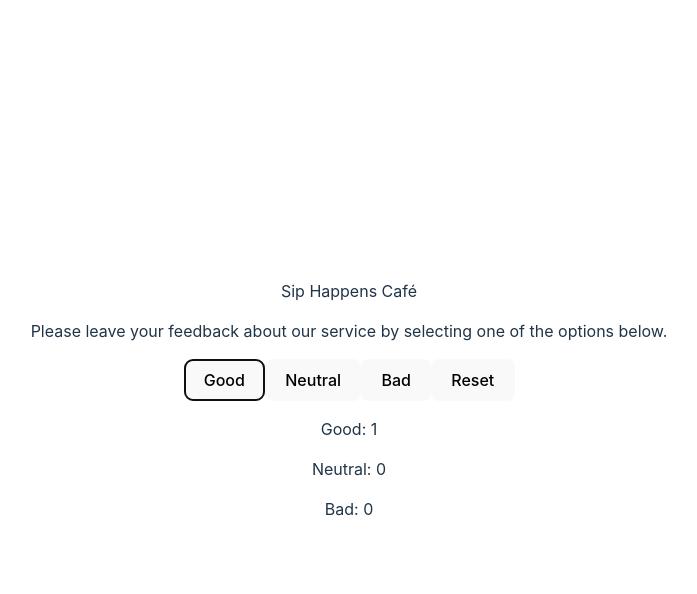
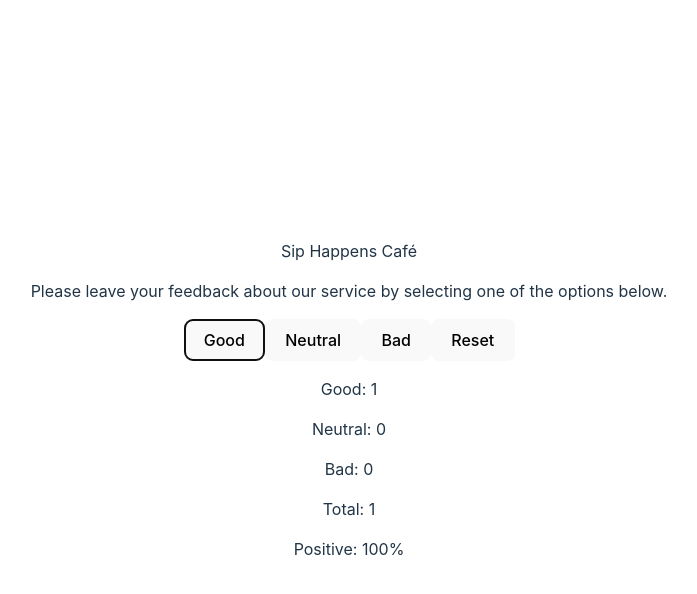
Before and after one commit to dima50066/goit-react-hw-02, a React (Vite) app: page / in a window 1280 px wide. Both pictures are taken after a click on the button "Good". Shown: the top 594 px of the page, without its empty margins (291-988 px from the left). Built offline with nearby package versions, Linux system fonts and the light colour scheme.

Commit message:
work with project

```diff
--- a/src/App.jsx
+++ b/src/App.jsx
@@ -6,11 +6,20 @@
 import Notifications from "./components/Notifications";
 
 function App() {
-  const [feedback, setFeedback] = useState({
-    good: 0,
-    neutral: 0,
-    bad: 0,
+  const [feedback, setFeedback] = useState(() => {
+    const savedFeedback = localStorage.getItem("feedback");
+    return savedFeedback
+      ? JSON.parse(savedFeedback)
+      : {
+          good: 0,
+          neutral: 0,
+          bad: 0,
+        };
   });
+
+  useEffect(() => {
+    localStorage.setItem("feedback", JSON.stringify(feedback));
+  }, [feedback]);
 
   const updateFeedback = (feedbackType) => {
     setFeedback({
@@ -29,6 +38,10 @@
     });
   };
 
+  const positivePercentage = () => {
+    return Math.round((feedback.good / totalFeedback) * 100);
+  };
+
   return (
     <>
       <Descriptions />
@@ -38,7 +51,11 @@
         totalFeedback={totalFeedback}
       />
       {totalFeedback > 0 ? (
-        <Feedback feedback={feedback} totalFeedback={totalFeedback} />
+        <Feedback
+          feedback={feedback}
+          totalFeedback={totalFeedback}
+          positivePercentage={positivePercentage}
+        />
       ) : (
         <Notifications />
       )}
--- a/src/components/Feedback.jsx
+++ b/src/components/Feedback.jsx
@@ -1,9 +1,11 @@
-const Feedback = ({ feedback, totalFeedback }) => {
+const Feedback = ({ feedback, totalFeedback, positivePercentage }) => {
   return (
     <div>
       <p>Good: {feedback.good}</p>
       <p>Neutral: {feedback.neutral}</p>
       <p>Bad: {feedback.bad}</p>
+      <p>Total: {totalFeedback}</p>
+      <p>Positive: {positivePercentage()}%</p>
     </div>
   );
 };
```
